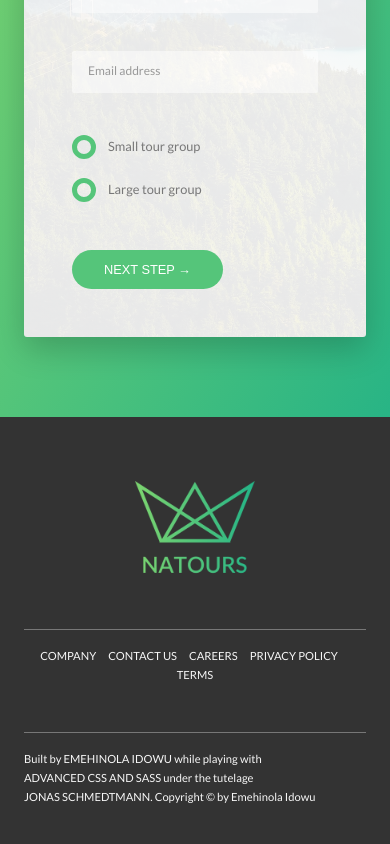
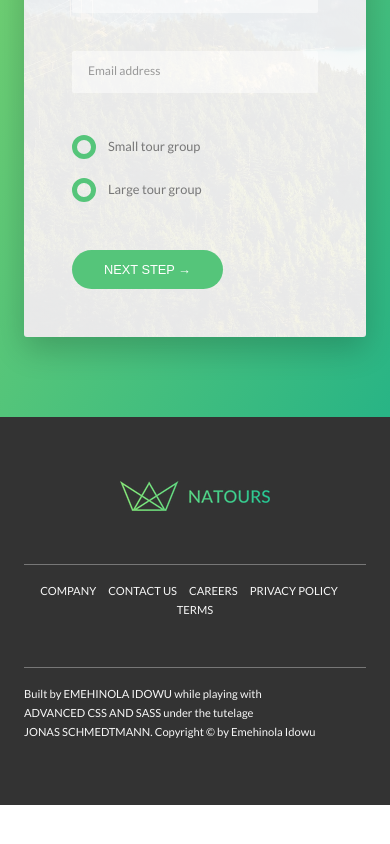
Before and after one commit to hydeenoble/Natours-Angular, an Angular app: page / in a window 390 px wide. Shown: the part 6113-6957 px from the top of the page. After the commit the page ends 6918 px from the top, so only its background shows below. Built offline with nearby package versions, Linux system fonts and the light colour scheme.

Commit message:
Implemented 'Responsive imaging' to the logo at the footer

```diff
--- a/src/app/footer/footer.component.html
+++ b/src/app/footer/footer.component.html
@@ -1,6 +1,11 @@
 <footer class="footer">
   <div class="footer__logo-box">
-    <img src="../../assets/img/logo-green-2x.png" alt="Full Logo" class="footer__logo">
+
+    <picture class="footer__logo">
+      <source media="(max-width: 37.5rem)" srcset="../../assets/img/logo-green-small-1x.png 1x, ../../assets/img/logo-green-small-2x.png 2x">
+      <img srcset="../../assets/img/logo-green-2x.png 1x, ../../assets/img/logo-green-2x.png 2x" alt="Full Logo" >
+    </picture>
+
   </div>
 
   <div class="row">
```
